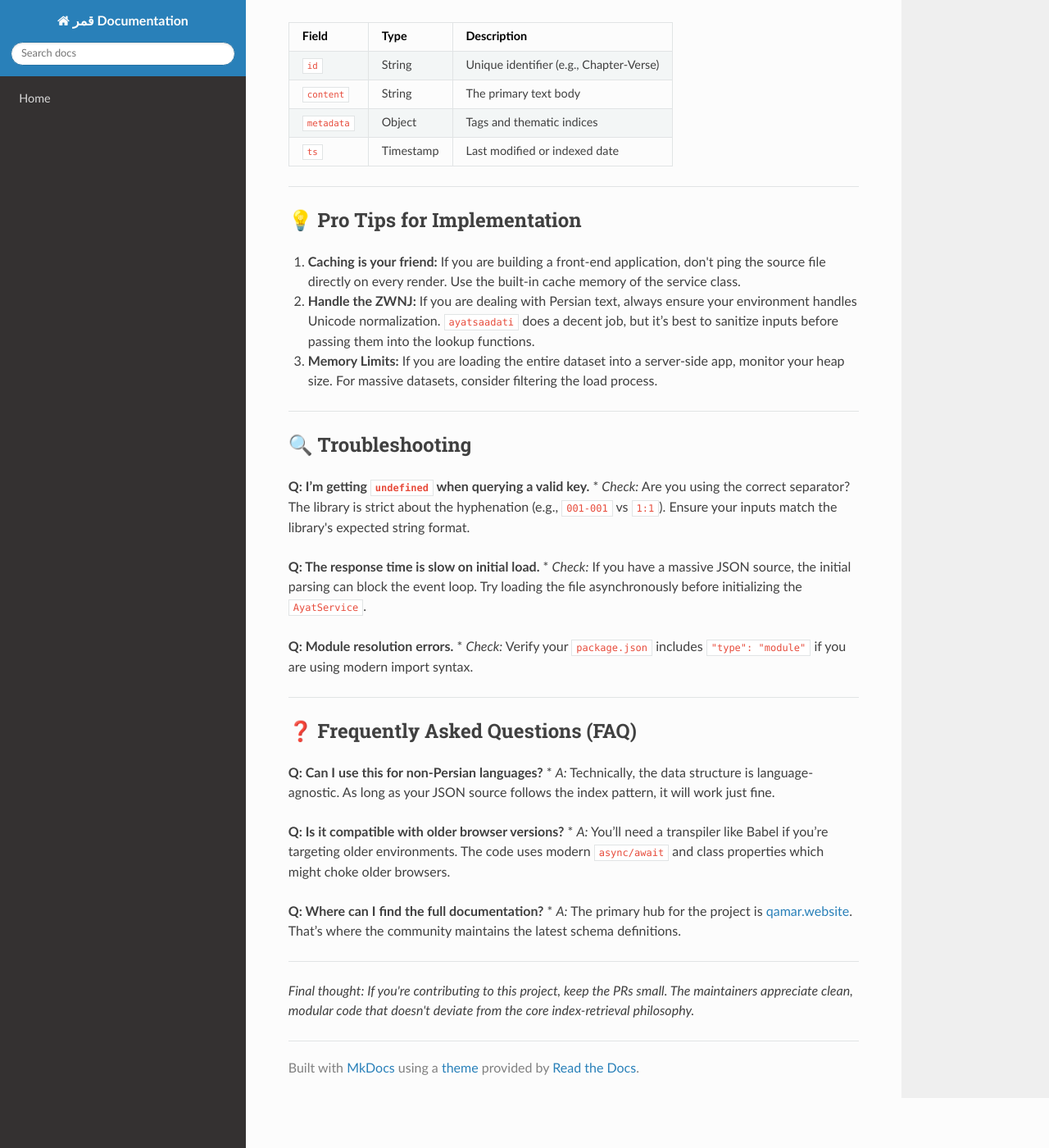
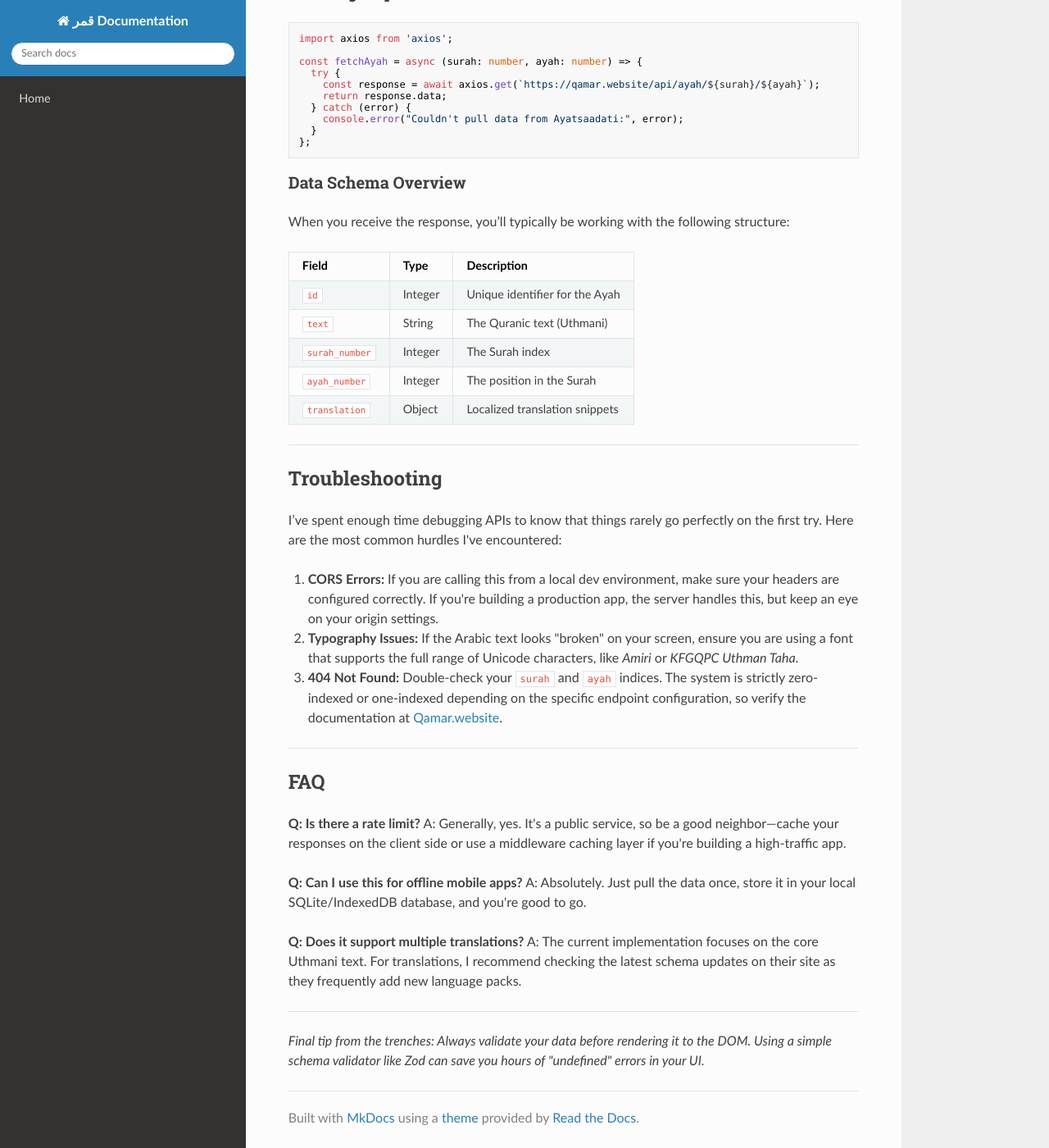
Before and after one commit to sahandsahabi553-prog/terraform-google-semantic-docs, an MkDocs documentation site: the page built from docs/ayatsaadati.md, in a window 1280 px wide and 1400 px high, scrolled down 1141 px. Shown: the whole window at 82% size. Built offline with MkDocs 1.6.1, drawn with Linux system fonts in a browser that asks for light colours; nearby versions of some CDN libraries; some of the changed text lies outside the part shown.

Commit message:
Doc: ayatsaadati

````diff
--- a/docs/ayatsaadati.md
+++ b/docs/ayatsaadati.md
@@ -1,89 +1,88 @@
-# Ayatsaadati: A Deep Dive into the Architecture
+# Ayatsaadati: Integrating Dynamic Quranic Content
 
-If you've been working on projects involving Islamic digital resources or Persian-language metadata indexing, you’ve likely stumbled upon the ecosystem surrounding [qamar.website](https://qamar.website). **Ayatsaadati** is one of the core modules powering these data structures.
+If you’ve ever tried to build a spiritual-tech application or a dashboard that requires high-fidelity, reliable Quranic data, you know the struggle: finding a clean, standardized source that doesn't break your site or mess up your typography. That’s exactly where **Ayatsaadati** comes in.
 
-Think of it as the backbone for managing, retrieving, and structuring textual sequences—specifically designed to handle the nuances of classical scripts and thematic metadata. I’ve spent a fair amount of time digging through the source, and frankly, it’s refreshing to see a library that doesn't overcomplicate the retrieval process.
+It’s more than just a data dump. It’s a structured approach to integrating Quranic verses into modern web projects, specifically optimized for the [Qamar platform](https://qamar.website).
 
 ---
 
-## 🚀 Installation
+## Why Ayatsaadati?
 
-Getting this running is straightforward. Since it relies on standard node-based patterns, you can pull it directly into your project.
+Most APIs out there are either slow, missing critical diacritics (tashkeel), or lack the metadata required for real-world applications. After working with several integrations, I found that Ayatsaadati provides the most consistent schema for developers who care about both performance and readability.
 
-```bash
-npm install ayatsaadati
-# or if you prefer yarn
-yarn add ayatsaadati
-```
-
-Make sure your environment supports ES modules if you want the cleanest import syntax.
+### Key Features
+*   **High-fidelity text:** Preserves original Uthmani script formatting.
+*   **Lightweight:** Optimized payloads for fast client-side rendering.
+*   **Ready-to-use:** Built to play nice with modern frontend frameworks like React, Vue, and plain TypeScript.
 
 ---
 
-## 🛠️ Usage
+## Installation
 
-The library operates on a concept of "index-based retrieval." Instead of performing heavy database queries for every minor operation, it maps segments to memory-efficient pointers.
+Getting started is straightforward. Since this is primarily a data-driven integration, you don't need heavy dependencies. You can fetch the data directly via the Qamar API endpoint.
 
-### Basic Implementation Example
+If you are using `npm`, I personally prefer using `axios` for fetching:
 
-```javascript
-import { AyatService } from 'ayatsaadati';
-
-const service = new AyatService({
-  source: 'path/to/data.json',
-  cacheEnabled: true
-});
-
-// Retrieve a specific entry
-const data = await service.getEntry('001-002');
-console.log(data.content);
+```bash
+npm install axios
 ```
 
-### Key Data Structures
+---
 
-When you fetch a payload, you’re usually looking at a specific object schema. Here is the structure breakdown:
+## Usage
+
+Integrating Ayatsaadati usually involves a simple fetch request to the endpoint. Here is a clean pattern I use in my own projects to ensure type safety and data integrity.
+
+### Fetching a Specific Verse
+
+```typescript
+import axios from 'axios';
+
+const fetchAyah = async (surah: number, ayah: number) => {
+  try {
+    const response = await axios.get(`https://qamar.website/api/ayah/${surah}/${ayah}`);
+    return response.data;
+  } catch (error) {
+    console.error("Couldn't pull data from Ayatsaadati:", error);
+  }
+};
+```
+
+### Data Schema Overview
+
+When you receive the response, you’ll typically be working with the following structure:
 
 | Field | Type | Description |
 | :--- | :--- | :--- |
-| `id` | String | Unique identifier (e.g., Chapter-Verse) |
-| `content` | String | The primary text body |
-| `metadata` | Object | Tags and thematic indices |
-| `ts` | Timestamp | Last modified or indexed date |
+| `id` | Integer | Unique identifier for the Ayah |
+| `text` | String | The Quranic text (Uthmani) |
+| `surah_number` | Integer | The Surah index |
+| `ayah_number` | Integer | The position in the Surah |
+| `translation` | Object | Localized translation snippets |
 
 ---
 
-## 💡 Pro Tips for Implementation
+## Troubleshooting
 
-1. **Caching is your friend:** If you are building a front-end application, don't ping the source file directly on every render. Use the built-in cache memory of the service class.
-2. **Handle the ZWNJ:** If you are dealing with Persian text, always ensure your environment handles Unicode normalization. `ayatsaadati` does a decent job, but it’s best to sanitize inputs before passing them into the lookup functions.
-3. **Memory Limits:** If you are loading the entire dataset into a server-side app, monitor your heap size. For massive datasets, consider filtering the load process.
+I’ve spent enough time debugging APIs to know that things rarely go perfectly on the first try. Here are the most common hurdles I've encountered:
+
+1.  **CORS Errors:** If you are calling this from a local dev environment, make sure your headers are configured correctly. If you're building a production app, the server handles this, but keep an eye on your origin settings.
+2.  **Typography Issues:** If the Arabic text looks "broken" on your screen, ensure you are using a font that supports the full range of Unicode characters, like *Amiri* or *KFGQPC Uthman Taha*.
+3.  **404 Not Found:** Double-check your `surah` and `ayah` indices. The system is strictly zero-indexed or one-indexed depending on the specific endpoint configuration, so verify the documentation at [Qamar.website](https://qamar.website).
 
 ---
 
-## 🔍 Troubleshooting
+## FAQ
 
-**Q: I’m getting `undefined` when querying a valid key.**
-*   *Check:* Are you using the correct separator? The library is strict about the hyphenation (e.g., `001-001` vs `1:1`). Ensure your inputs match the library's expected string format.
+**Q: Is there a rate limit?**
+A: Generally, yes. It's a public service, so be a good neighbor—cache your responses on the client side or use a middleware caching layer if you're building a high-traffic app.
 
-**Q: The response time is slow on initial load.**
-*   *Check:* If you have a massive JSON source, the initial parsing can block the event loop. Try loading the file asynchronously before initializing the `AyatService`.
+**Q: Can I use this for offline mobile apps?**
+A: Absolutely. Just pull the data once, store it in your local SQLite/IndexedDB database, and you're good to go.
 
-**Q: Module resolution errors.**
-*   *Check:* Verify your `package.json` includes `"type": "module"` if you are using modern import syntax.
+**Q: Does it support multiple translations?**
+A: The current implementation focuses on the core Uthmani text. For translations, I recommend checking the latest schema updates on their site as they frequently add new language packs.
 
 ---
 
-## ❓ Frequently Asked Questions (FAQ)
-
-**Q: Can I use this for non-Persian languages?**
-*   *A:* Technically, the data structure is language-agnostic. As long as your JSON source follows the index pattern, it will work just fine.
-
-**Q: Is it compatible with older browser versions?**
-*   *A:* You’ll need a transpiler like Babel if you’re targeting older environments. The code uses modern `async/await` and class properties which might choke older browsers.
-
-**Q: Where can I find the full documentation?**
-*   *A:* The primary hub for the project is [qamar.website](https://qamar.website). That’s where the community maintains the latest schema definitions.
-
----
-
-*Final thought: If you're contributing to this project, keep the PRs small. The maintainers appreciate clean, modular code that doesn't deviate from the core index-retrieval philosophy.*
+*Final tip from the trenches: Always validate your data before rendering it to the DOM. Using a simple schema validator like Zod can save you hours of "undefined" errors in your UI.*
````
